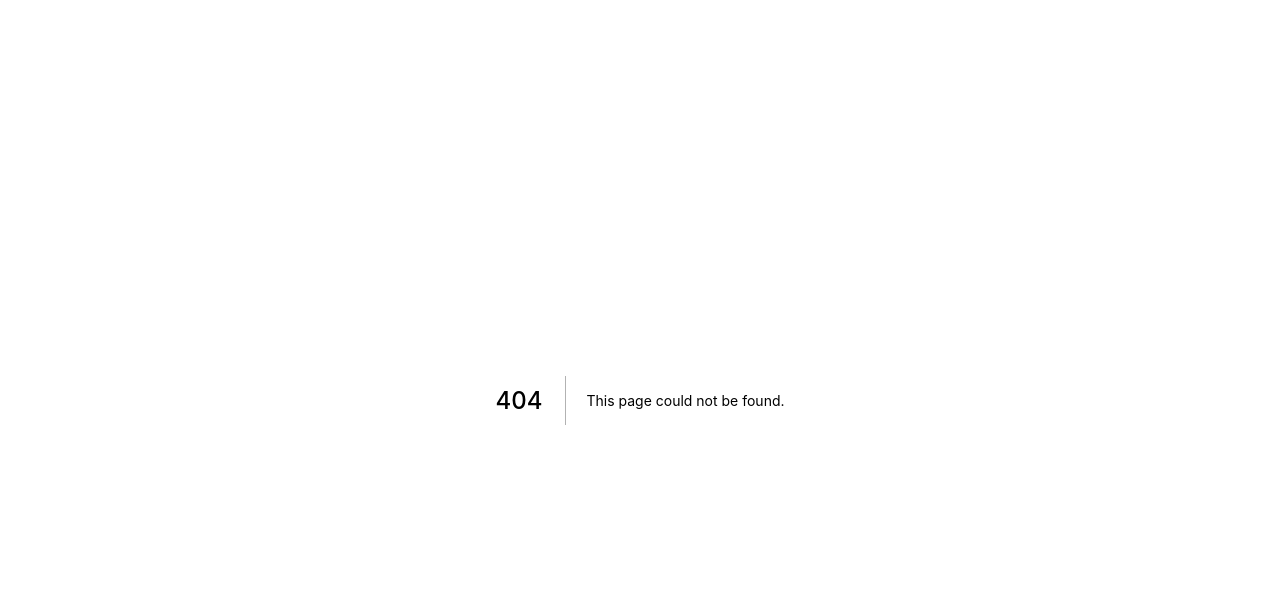
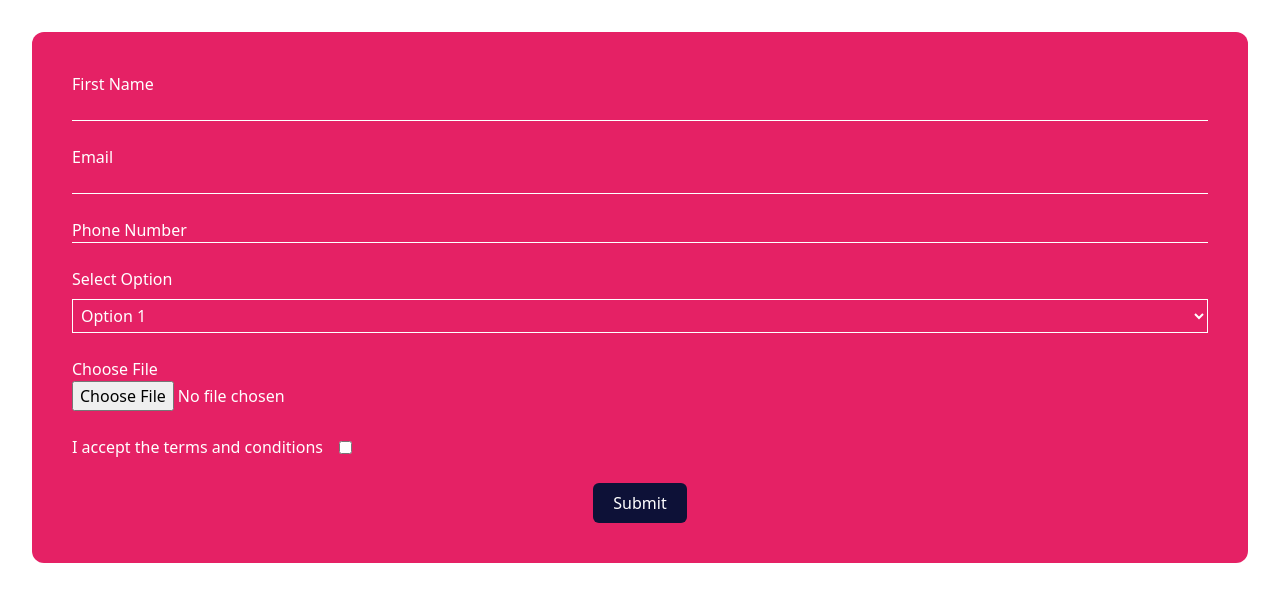
Before and after one commit to meetdevlope/components-repo, a Next.js app: page /form in a window 1280 px wide. Before the commit this address had no page. Shown: the top 602 px of the page. Built offline with nearby package versions, Linux system fonts and the light colour scheme.

Commit message:
form is updated

```diff
--- /dev/null
+++ b/pages/form.jsx
@@ -0,0 +1,55 @@
+import React from "react";
+import FormComponent from "../components/FormComponent";
+
+const Form = () => {
+  const formFields = [
+    { label: "First Name", inputType: "text", inputName: "firstName" },
+    { label: "Email", inputType: "email", inputName: "email" },
+    {
+      placeholder: "Phone Number",
+      inputType: "number",
+      inputName: "phoneNumber",
+    },
+    {
+      label: "Select Option",
+      inputType: "selectOption",
+      inputName: "selectOption",
+      options: [
+        {
+          text: "Option 1",
+          value: "option1",
+        },
+        {
+          text: "Option 2",
+          value: "option2",
+        },
+        {
+          text: "Option 3",
+          value: "option3",
+        },
+      ],
+    },
+    { label: "Choose File", inputType: "file", inputName: "chooseFile" },
+    {
+      label: "I accept the terms and conditions",
+      inputType: "checkbox",
+      inputName: "termsAndConditions",
+    },
+  ];
+  const initialValues = {
+    firstName: "",
+    email: "",
+    phoneNumber: "",
+    selectOption: "option1",
+    chooseFile: "",
+    termsAndConditions: false,
+  };
+
+  return (
+    <div className="p-8">
+      <FormComponent formFields={formFields} initialValues={initialValues} />
+    </div>
+  );
+};
+
+export default Form;
--- a/styles/globals.css
+++ b/styles/globals.css
@@ -1,12 +1,19 @@
 @tailwind base;
 @tailwind components;
 @tailwind utilities;
-
 
 * {
   margin: 0;
   padding: 0;
   box-sizing: border-box;
+}
+
+@layer utilities {
+  input[type="number"]::-webkit-inner-spin-button,
+  input[type="number"]::-webkit-outer-spin-button {
+    -webkit-appearance: none;
+    margin: 0;
+  }
 }
 /* HAMBURGER ANIMATION */
 
@@ -65,5 +72,4 @@
   stroke-dashoffset: -64px;
 }
 
-
 /* HAMBURGER ANIMATION */
```
